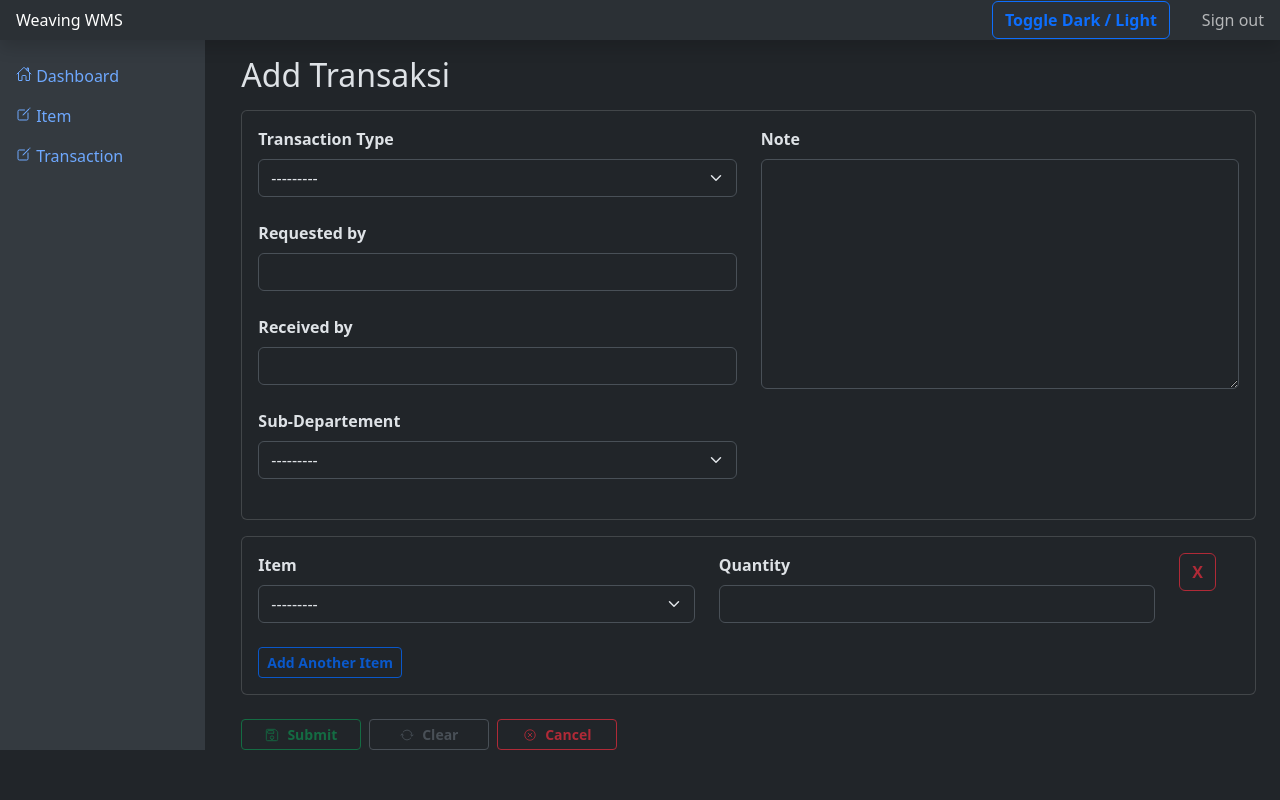
After one commit to yasirmuchamad/weaving-wms, a Django app: page /wms/transaction/add-transaction/ in a window 1280 px wide. The commit adds this page. Run offline with Django 5.2, Linux system fonts and the light colour scheme; data that the repository does not hold is empty; some libraries are stand-ins or nearby versions.

Commit message:
split transactoin and transactionItem

```diff
--- /dev/null
+++ b/static/css/style.css
@@ -0,0 +1,7 @@
+.btn {
+    font-weight: bold !important;
+}
+
+.form-label {
+    font-weight: bold !important;
+}
--- a/templates/base.html
+++ b/templates/base.html
@@ -15,7 +15,7 @@
     <link href="https://unpkg.com/ionicons@4.5.10-0/dist/css/ionicons.min.css" rel="stylesheet">
 
     <!-- Custom styles -->
-    <!-- <!-- <link href="{% static 'dashboard.css' %}" rel="stylesheet"> -->
+    <link href="{% static 'css/style.css' %}" rel="stylesheet">
     <link rel="stylesheet" href="{% static 'css/custom.css' %}">
   </head>
   <body>
@@ -54,7 +54,7 @@
               </a>
             </li>
             <li class="nav-item">
-              <a class="nav-link" href="{% url 'wms:add_transaction' %}">
+              <a class="nav-link" href="{% url 'wms:transaction_list' %}">
                 <ion-icon name="create-outline"></ion-icon>
                 Transaction
               </a>
--- a/wms/forms.py
+++ b/wms/forms.py
@@ -1,5 +1,6 @@
 from django import forms
-from .models import Item, Transaction
+from django.forms import inlineformset_factory
+from .models import Item, Transaction, TransactionItem
 
 class ItemForm(forms.ModelForm):
     """Form definition for Item."""
@@ -28,12 +29,62 @@ class TransactionForm(forms.ModelForm):
         """Meta definition for Transactionform."""
 
         model = Transaction
-        fields = ['item', 'qty', 'transaction_type']
+        fields = ['transaction_type', 'requested_by', 'received_by', 'subdepartement', 'note']
 
     def __init__(self, *args, **kwargs):
         super().__init__(*args, **kwargs)
-        # filter field berdasarkan tipe Transaksi
-        if self.instance and self.instance.transaction_type == "IN":
-            self.fields['requested_by'].widget = forms.HiddenInput()
-        elif self.instance and self.instance.transaction_type == "OUT":
-            self.fields['received_by'].widget = forms.HiddenInput()
+
+        # field yang akan ditampilkan
+        self.fields['transaction_type'].widget.attrs.update({'id':'transaction_type', 'name':'transaction_type',
+                'class':'form-select'})
+        self.fields['requested_by'].widget.attrs.update({'id':'requested_by', 'name':'requested_by',
+                'class':'form-control'})
+        self.fields['received_by'].widget.attrs.update({'id':'received_by', 'name':'received_by',
+                'class':'form-control'})
+        self.fields['subdepartement'].widget.attrs.update({'id':'subdepartement', 'name':'subdepartement',
+                'class':'form-select'})
+        self.fields['note'].widget.attrs.update({'id':'note', 'name':'note',
+                'class':'form-control', 'style':'height:230px;'})
+
+    def clean(self):
+        cleaned_data = super().clean()
+        transaction_type = cleaned_data.get("transaction_type")
+        requested_by = cleaned_data.get("requested_by")
+        received_by = cleaned_data.get("received_by")
+
+        if transaction_type == "IN":
+            if not received_by:
+                raise forms.ValidationError('Received by wajib diisi untuk transaksi IN.')
+            cleaned_data["requested_by"] = None
+
+        elif transaction_type == "OUT":
+            if not requested_by:
+                raise forms.ValidationError('Requested by wajib diisi untuk transaksi OUT.')
+            cleaned_data["received_by"] = None
+
+        return cleaned_data
+
+class TransactionItemForm(forms.ModelForm):
+        """Form definition for TransactionItem."""
+
+        class Meta:
+                """Meta definition for TransactionItemform."""
+
+                model = TransactionItem
+                fields = ['item', 'qty']
+
+        def __init__(self, *args, **kwargs):
+                super().__init__(*args, **kwargs)
+
+                # field yang akan ditampilkan
+                self.fields['item'].widget.attrs.update({'id':'item', 'name':'item',
+                        'class':'form-select'})
+                self.fields['qty'].widget.attrs.update({'id':'qty', 'name':'qty',
+                        'class':'form-control'})
+
+TransactionItemFormSet = inlineformset_factory(
+     Transaction, TransactionItem,
+     form=TransactionItemForm,
+     extra=1,
+     can_delete=True
+)
--- a/wms/templates/wms/item_list.html
+++ b/wms/templates/wms/item/item_list.html
@@ -1,7 +1,7 @@
 {% extends 'base.html' %}
 {% block content %}
     <div class="d-flex justify-content-between flex-wrap flex-md-nowrap align-items-center pt-3 pb-2 mb-3 border-bottom">
-        <h1 class="h2">List Item</h1>
+        <h2 class="h2">{{ title }}</h2>
         <div class="btn-toolbar mb-2 mb-md-0">
           <div class="btn-group md-2 gap-2">
             <a href="" class="btn btn-sm btn-gray-600 ex-tbl d-flex align-items-center justify-content-center gap-2" style="width: 120px;"><ion-icon name="newspaper-outline"></ion-icon> Export</a>
@@ -39,8 +39,8 @@
             <td>{{ i.unit }}</td>
             <td>{{ i.location }}</td>
             <td style="text-align: center;">
-                <a href="" class="btn btn-sm btn-yellow-600" style="width: 100px; color: white;"><ion-icon name="create-outline"></ion-icon> Update</a>
-                <a href="" class="btn btn-sm btn-red-600" style="width: 100px;"><ion-icon name="trash-outline"></ion-icon> Delete</a>
+                <a href="" class="btn btn-sm btn-outline-yellow-600" style="width: 100px;"><ion-icon name="create-outline"></ion-icon> Update</a>
+                <a href="" class="btn btn-sm btn-outline-red-600" style="width: 100px;"><ion-icon name="trash-outline"></ion-icon> Delete</a>
             </td>
         </tr>
         {% endfor %}
--- /dev/null
+++ b/wms/templates/wms/transaction/transaction_form.html
@@ -0,0 +1,148 @@
+{% extends 'base.html' %}
+
+
+{% block content %}
+<div class="container-fluid">
+    <h2 class="mt-3 mb-3">Add Transaksi</h2>
+    <!-- {% if messages %}
+        <div class="alert alert-danger">
+            <ul>
+            {% for message in messages %}
+                <li>{{ message }}</li>
+            {% endfor %}
+            </ul>
+        </div>
+    {% endif %} -->
+    <form method="post">
+        {% csrf_token %}
+        <div class="card mb-3">
+            <div class="card-body">
+                <div class="row">
+                    <div class="col-sm-6">
+                        <div class="col mb-4">
+                            <label for="transaction_type" class="form-label">Transaction Type</label>
+                            {{ forms.transaction_type }}
+                        </div>
+                        <div class="col mb-4" id="requested-field">
+                            <label for="requested_by" class="form-label">Requested by</label>
+                            {{ forms.requested_by }}
+                        </div>
+                        <div class="col mb-4" id="received-field">
+                            <label for="received_by" class="form-label">Received by</label>
+                            {{ forms.received_by }}
+                        </div>
+                        <div class="col mb-4">
+                            <label for="subdepartement" class="form-label">Sub-Departement</label>
+                            {{ forms.subdepartement }}
+                        </div>
+                    </div>
+                    <div class="col-sm-6">
+                        <div class="col mb-4">
+                            <label for="note" class="form-label">Note</label>
+                            {{ forms.note }}
+                        </div>
+                    </div>
+                </div>
+            </div>
+        </div>
+
+        <div class="card mb-4">
+            <div class="card-body">
+                <div id="formset-area">
+                {{ formset.management_form }}
+
+                {% for f in formset %}
+
+                    <div class="row mb-4 formset-row">
+                        <div class="col">
+                            <label for="{{ f.item.id_for_label }}" class="form-label">Item</label>
+                            {{ f.item }}
+                        </div>
+                        <div class="col">
+                            <label for="{{ f.qty.id_for_label }}" class="form-label">Quantity</label>
+                            {{ f.qty }}
+                            {% if f.qty.errors %}
+                                <div class="text-danger">
+                                    {{ f.qty.errors }}
+                                </div>
+                            {% endif %}
+                        </div>
+                        <div class="col-1">
+                            <button type="button" class="btn btn-outline-red-600 remove-form">X</button>
+                        </div>
+                    </div>
+
+                {% endfor %}
+                </div>
+                <button type="button" id="add-form" class="btn btn-sm btn-outline-blue-600">Add Another Item</button>
+            </div>
+        </div>
+        <div class="d-flex gap-2">
+            <button type="submit" class="btn btn-sm btn-outline-green-600 d-flex align-items-center justify-content-center gap-2" style="width: 120px;"><ion-icon name="save-outline"> </ion-icon> Submit</button>
+            <button type="reset" class="btn btn-sm btn-outline-gray-700 d-flex align-items-center justify-content-center gap-2" style="width: 120px;">
+                <ion-icon name="sync-outline"> </ion-icon>Clear</button>
+            <a href="{% url 'wms:transaction_list' %}" class="btn btn-sm btn-outline-red-600 d-flex align-items-center justify-content-center gap-2" style="width: 120px;">
+                <ion-icon name="close-circle-outline"></ion-icon> Cancel
+            </a>
+        </div>
+    </form>
+</div>
+
+<script>
+    function toggleField(){
+        const typeSelect = document.getElementById('transaction_type');
+        const requestedField = document.getElementById('requested_by');
+        const receivedField = document.getElementById('received_by');
+
+
+        if (typeSelect.value === "IN") {
+            document.getElementById('requested-field').style.display = 'none';
+            document.getElementById('received-field').style.display = 'block';
+        }else if (typeSelect.value === 'OUT'){
+            document.getElementById('requested-field').style.display = 'block';
+            document.getElementById('received-field').style.display = 'none';
+        }
+    }
+
+    document.addEventListener('DOMContentLoaded', function(){
+        const typeSelect = document.getElementById('transaction_type');
+        toggleField();
+        typeSelect.addEventListener("change", toggleField);
+    });
+</script>
+<script>
+    const formsetArea = document.getElementById("formset-area");
+    const addBtn = document.getElementById("add-form");
+    let totalForms = document.getElementById("id_items-TOTAL_FORMS");
+
+    addBtn.addEventListener("click", function(){
+        let currentFormCount = parseInt(totalForms.value);
+        console.log("Current forms:", currentFormCount);
+
+        let firstFormRow = formsetArea.querySelector(".formset-row");
+        if (!firstFormRow) {
+            console.error("❌ Tidak ada .formset-row ditemukan. Pastikan template punya class='formset-row'");
+            return;
+        }
+
+        let newForm = firstFormRow.cloneNode(true);
+
+        // reset input
+        newForm.querySelectorAll("input, select").forEach(el => {
+            let name = el.name.replace(/-\d+-/, `-${currentFormCount}-`);
+            let id = `id_${name}`;
+            console.log("Updating field:", el.name, "=>", name);
+
+            el.name = name;
+            el.id = id;
+
+            if(el.tagName === "INPUT") el.value = "";
+            if(el.tagName === "SELECT") el.selectedIndex = 0;
+        });
+
+        formsetArea.appendChild(newForm);
+        totalForms.value = currentFormCount + 1;
+        console.log("✅ Form baru ditambahkan. Total:", totalForms.value);
+    });
+</script>
+{% endblock content %}
--- a/wms/urls.py
+++ b/wms/urls.py
@@ -3,7 +3,8 @@ from . import views
 
 app_name = 'wms'
 urlpatterns = [
-    path('', views.item_list, name='item_list'),
-    path('add-item/', views.add_item, name='add_item'),
-    path('add-transaction/', views.add_transaction, name='add_transaction'),
+    path('item', views.item_list, name='item_list'),
+    path('item/add-item/', views.add_item, name='add_item'),
+    path('transaction', views.transaction_list, name='transaction_list'),
+    path('transaction/add-transaction/', views.add_transaction, name='add_transaction'),
 ]
--- a/wms/views.py
+++ b/wms/views.py
@@ -1,10 +1,20 @@
 from django.shortcuts import render, redirect
-from .models import Item, Transaction
-from .forms import ItemForm, TransactionForm
+from .models import Item, Transaction, TransactionItem
+from .forms import ItemForm, TransactionForm, TransactionItemForm, TransactionItemFormSet
+from django.forms import inlineformset_factory
+from django.db.models import Sum
+from django.contrib import messages
+from django.core.exceptions import ValidationError
+from django.db import transaction
 
 def item_list(request):
     items = Item.objects.all()
-    return render(request, 'wms/item_list.html', {'items': items})
+
+    context = {
+        'title':'List Item',
+        'items':items,
+    }
+    return render(request, 'wms/item/item_list.html', context)
 
 def add_item(request):
     if request.method == 'POST':
@@ -14,14 +24,73 @@ def add_item(request):
             return redirect('wms:item_list')
     else:
         form = ItemForm()
-    return render(request, 'wms/item_form.html', {'form': form})
+    return render(request, 'wms/item/item_form.html', {'form': form})
+
+def transaction_list(request):
+    transaction_item = Transaction.objects.annotate(total_qty=Sum('items__qty')).order_by('-date')
+    context = {
+         'title':"List Transaction",
+         'transactions' : transaction_item
+     }
+    return render(request, 'wms/transaction/transaction_list.html', context)
 
 def add_transaction(request):
+    TransactionItemFormSet = inlineformset_factory(
+        Transaction, TransactionItem, form=TransactionItemForm, extra=1, can_delete=True
+    )
     if request.method == 'POST':
-        form = TransactionForm(request.POST)
-        if form.is_valid():
-            form.save()
-            return redirect('wms:item_list')
+        transaction_form = TransactionForm(request.POST)
+        formset = TransactionItemFormSet(request.POST)
+
+        if transaction_form.is_valid() and formset.is_valid():
+            try:
+                with transaction.atomic():
+                    transaction_obj = transaction_form.save()
+                    has_error =False
+                    items = formset.save(commit=False)
+
+                    for form in formset.forms:
+                        item = form.save(commit=False)
+                        if not form.cleaned_data or form.cleaned_data.get('DELETE'):
+                            continue
+
+                        item = form.save(commit=False)
+                        item.transaction = transaction_obj
+
+                        if transaction_obj.transaction_type =="OUT":
+                            if item.qty > item.item.stock:
+                                form.add_error(
+                                    "qty",
+                                    f"Stock {item.item.name} not enough! (ready stock : {item.item.stock})."
+                                )
+                                has_error = True
+                                continue
+                        try:
+                            item.full_clean()
+                        except ValidationError as e:
+                            for msg in e.messages:
+                                form.add_error(None, msg)
+
+                        item.save()
+
+                    formset.save_m2m()
+
+                    if has_error:
+                        raise ValidationError("Ada error pada item formset")
+                if not has_error:
+                    messages.success(request, "Transaction succesfully created.")
+                    return redirect('wms:transaction_list')
+
+            except ValidationError:
+                pass
+
     else:
-        form = TransactionForm()
-    return render(request, 'wms/transaction_form.html', {'form': form})
+        transaction_form = TransactionForm()
+        formset = TransactionItemFormSet()
+
+    context = {
+        'forms':transaction_form,
+        'formset':formset
+    }
+
+    return render(request, 'wms/transaction/transaction_form.html', context)
```
Also changed, not shown: wms/admin.py (+9 -2 lines), wms/models.py (+55 -7 lines), wms/templates/wms/item/item_form.html (added, +67 -0 lines), wms/templates/wms/item_form.html (deleted, +0 -61 lines), wms/templates/wms/transaction/transaction_list.html (added, +67 -0 lines), wms/templates/wms/transaction_form.html (deleted, +0 -11 lines), wms/migrations/0001_initial.py, wms/migrations/0002_subdepartement_item_location_transaction_received_by_and_more.py (deleted), wms/migrations/0002_transaction_note.py (added), wms/migrations/0003_alter_transaction_subdepartement.py (deleted), wms/migrations/0003_remove_transaction_item_remove_transaction_qty_and_more.py (added).
